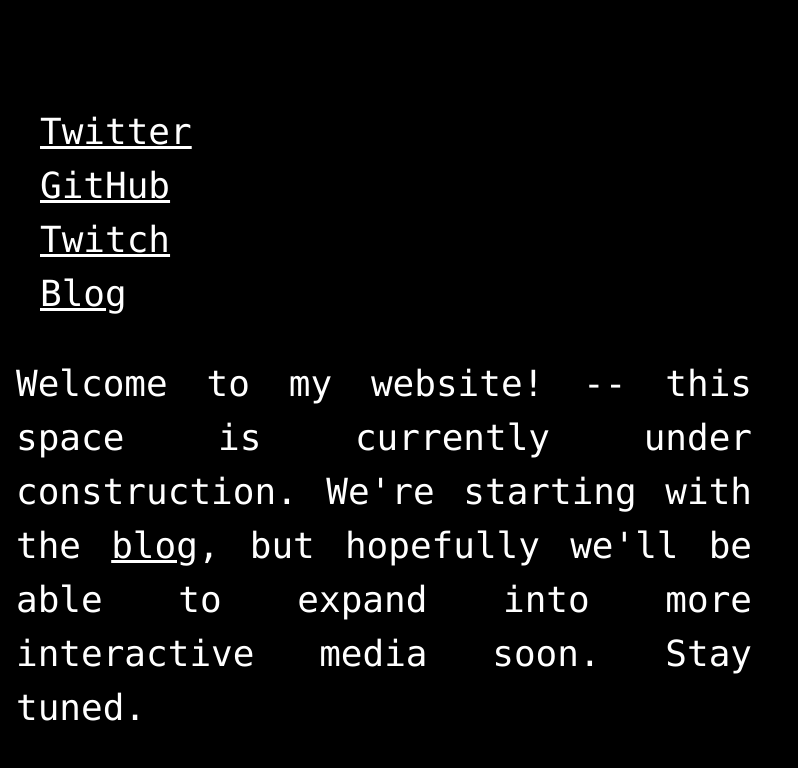
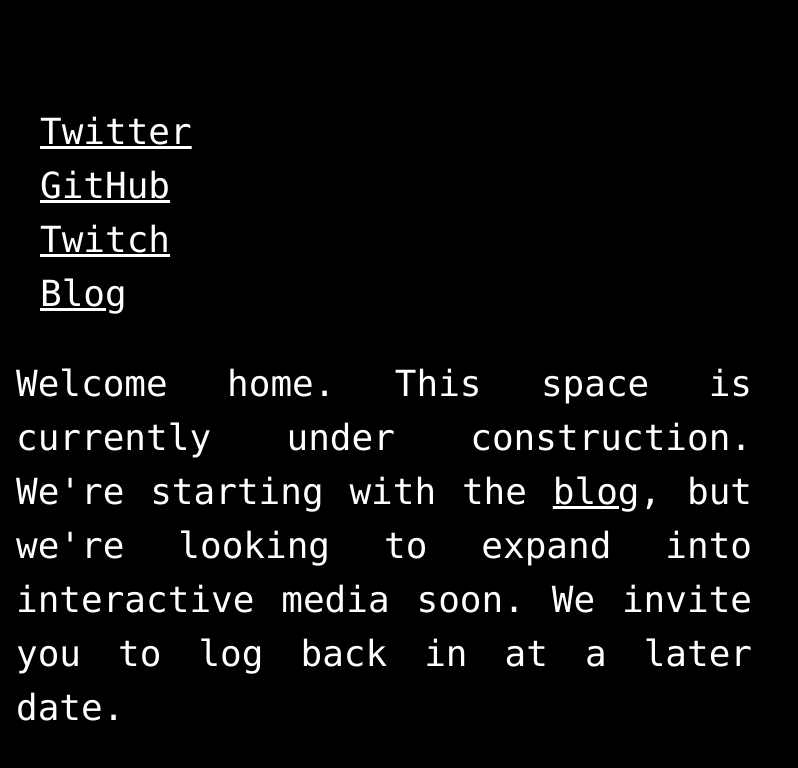
Before and after one commit to yoshuawuyts/server, a plain HTML site: page templates/index.html in a window 1280 px wide. Shown: the top 768 px of the page, without its empty margins (0-798 px from the left). Drawn offline with nearby package versions, Linux system fonts and the light colour scheme.

Commit message:
update homepage
Signed-off-by: Yoshua Wuyts <yoshuawuyts@gmail.com>

```diff
--- a/templates/index.html
+++ b/templates/index.html
@@ -26,11 +26,11 @@
       <li><a class="white" href="https://blog.yoshuawuyts.com">Blog</a></li>
     </ul>
     <p style="text-align: justify; margin-left: 1rem; margin-right: 1rem;">
-      Welcome to my website! -- this space is currently under construction.
+      Welcome home. This space is currently under construction.
       We're starting with the
       <a class="white" href="https://blog.yoshuawuyts.com">blog</a>, but
-      hopefully we'll be able to expand into more interactive media soon. Stay
-      tuned.
+      we're looking to expand into interactive media soon. We invite you to log
+      back in at a later date.
     </p>
 
     <p style="text-align: justify; margin-left: 1rem; margin-right: 1rem;">
```
